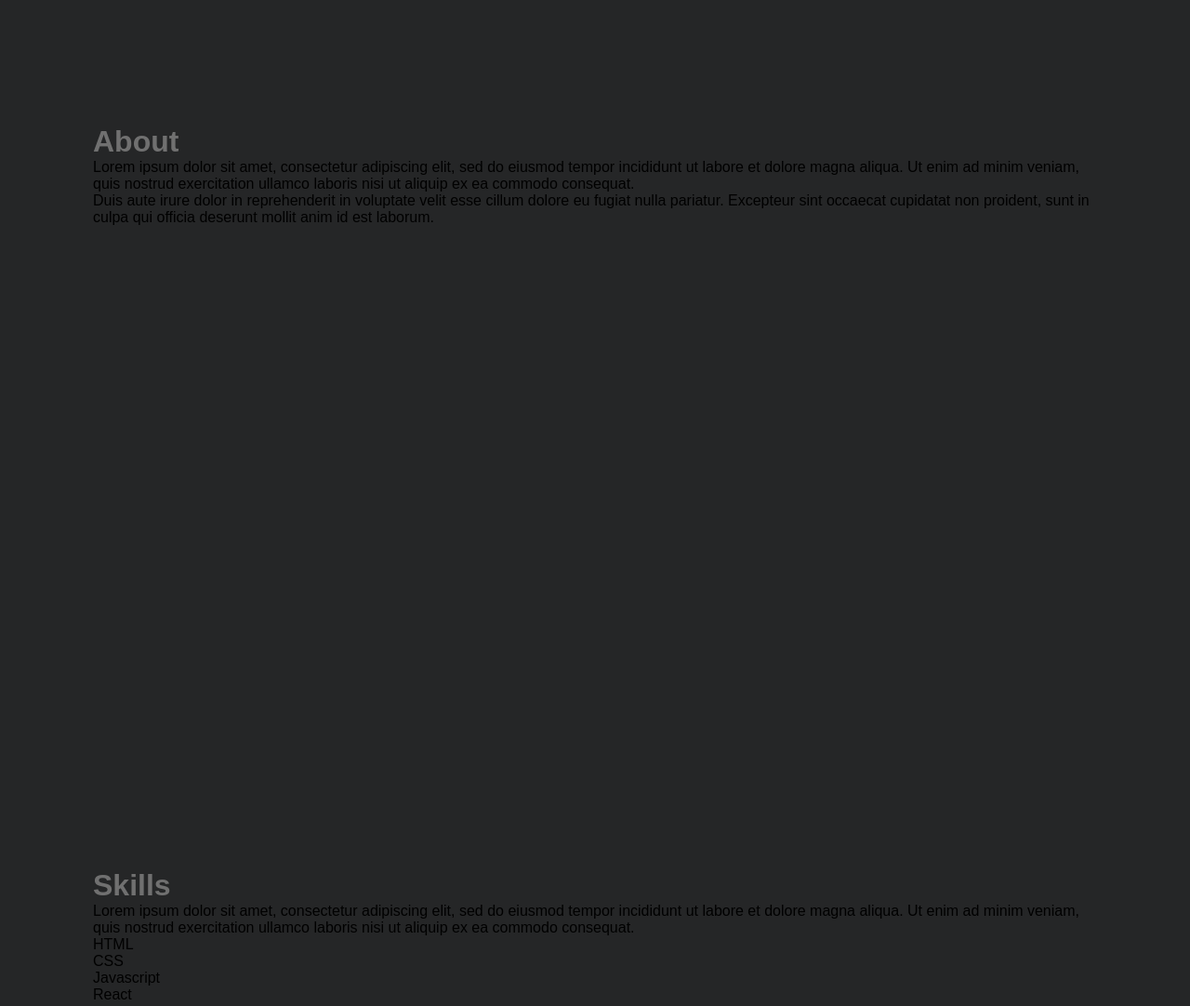
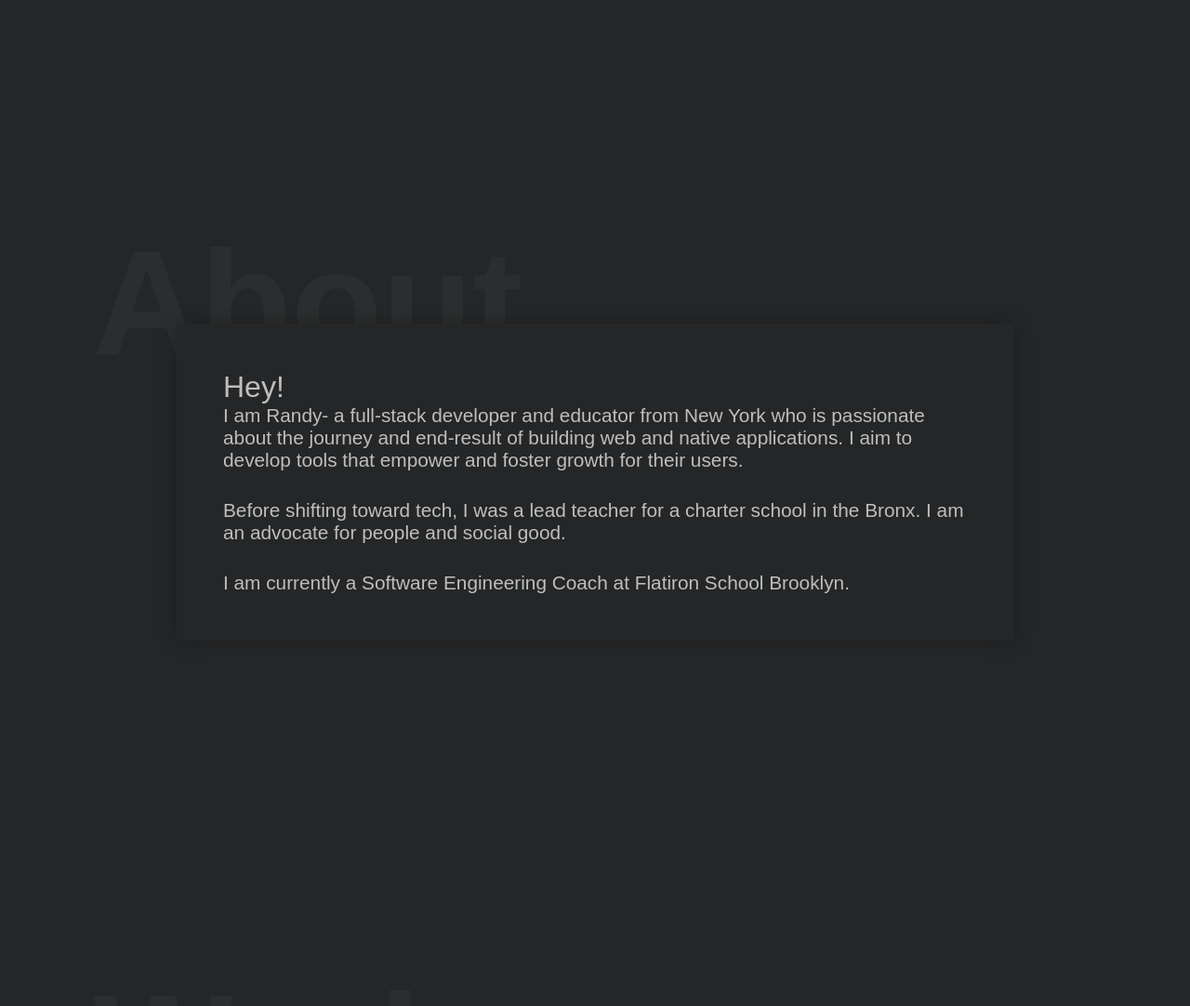
Before and after one commit to randyher/personal-website-2, a plain HTML site: page index.html in a window 1280 px wide. Shown: the part 661-1743 px from the top of the page at 93% size. Drawn offline with Linux system fonts and the light colour scheme.

Commit message:
about page styling

```diff
--- a/css/style.css
+++ b/css/style.css
@@ -159,5 +159,50 @@ a {
 
 .about {
     height: 100vh;
+    margin-top: 100px;
+}
+
+.about h1,
+.work h1 {
+    font-size: 10rem;
+    z-index: 0;
+    opacity: .1;
+}
+
+.about-me-info {
+    max-width: 900px;
+    background-color: #252627;
+    box-shadow: 0 0 1.2rem rgba(0, 0, 0, .25);
+    padding: 50px;
+    position: relative;
+    top: -70px;
+    left: 50%;
+    right: 50%;
+    transform: translateX(-50%);
+    z-index: 1
+}
+
+.about-me-info p {
+    font-size: 1.3rem;
+    color: #bebebe;
+}
+
+.about-me-info .hey {
+    font-size: 2rem;
+}
+
+.about-me-info p:nth-child(3),
+.about-me-info p:last-child {
+    margin-top: 30px;
+}
+
+.about img {
+    width: 200px;
+    position: relative;
+    top: -300px;
+    left: calc(100% - 100px);
+    right: calc(100% - 100px);
+    transform: translate(calc(-100% + 100px));
+    z-index: 2
 
 }
--- a/index.html
+++ b/index.html
@@ -23,7 +23,7 @@
              <nav>
                  <ul>
                     <li class="nav-li"><a href="#about">about</a></li>
-                    <li class="nav-li"><a href="#skills">skills</a></li>
+                    <!-- <li class="nav-li"><a href="#skills">skills</a></li> -->
                     <li class="nav-li"><a href="#work">work</a></li>
                 </ul>
              </nav>
@@ -43,15 +43,15 @@
             <div class="icon-container">
                     <hr></hr>
 
-                    <a href="https://www.linkedin.com/in/randy-herasme">
+                    <a href="https://www.linkedin.com/in/randy-herasme" target="_blank">
                       <img src="img/linkedin-logo.png" alt="linkedin" >
                     </a>
 
-                    <a href="https://github.com/randyher">
+                    <a href="https://github.com/randyher" target="_blank">
                         <img src="img/github-logo.png" alt="github">
                     </a>
 
-                    <a href="resume.pdf" >
+                    <a href="resume.pdf" target="_blank">
                         <img src="img/resume-logo.png" alt="resume">
                     </a>
 
@@ -63,13 +63,18 @@
     <div class="container about" id="about">
         <h1>About</h1>
         <div class="about-me-info">
-            <p>Lorem ipsum dolor sit amet, consectetur adipiscing elit, sed do eiusmod tempor incididunt ut labore et dolore magna aliqua. Ut enim ad minim veniam, quis nostrud exercitation ullamco laboris nisi ut aliquip ex ea commodo consequat. </p>
+            <p class="hey">Hey!</p>
 
-            <p>Duis aute irure dolor in reprehenderit in voluptate velit esse cillum dolore eu fugiat nulla pariatur. Excepteur sint occaecat cupidatat non proident, sunt in culpa qui officia deserunt mollit anim id est laborum.</p>
+            <p>I am Randy- a full-stack developer and educator from New York who is passionate about the journey and end-result of building web and native applications. I aim to develop tools that empower and foster growth for their users. </p>
+
+
+            <p>Before shifting toward tech, I was a lead teacher for a charter school in the Bronx. I am an advocate for people and social good.</p>
+            <p>I am currently a Software Engineering Coach at Flatiron School Brooklyn.</p>
         </div>
+        <!-- <img src="img/randy-img-color.jpg" alt="me"> -->
     </div>
 
-    <div class="container skills" id="skills">
+    <!-- <div class="container skills" id="skills">
         <h1>Skills</h1>
         <p class="skills-info">Lorem ipsum dolor sit amet, consectetur adipiscing elit, sed do eiusmod tempor incididunt ut labore et dolore magna aliqua. Ut enim ad minim veniam, quis nostrud exercitation ullamco laboris nisi ut aliquip ex ea commodo consequat. </p>
         <div class="html">
@@ -107,7 +112,7 @@
                 <div class="bar-react"></div>
             </div>
         </div>
-    </div>
+    </div> -->
 
     <div class="container work" id="work">
         <h1>Work</h1>
```
Also changed, not shown: 1 other file.
